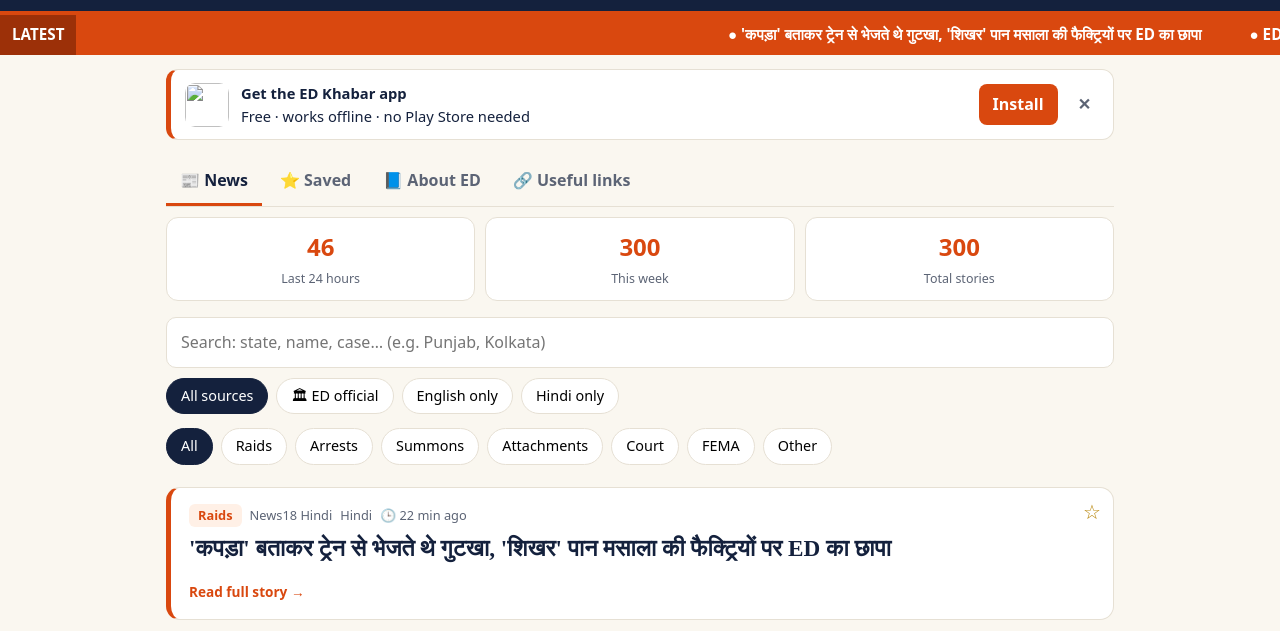
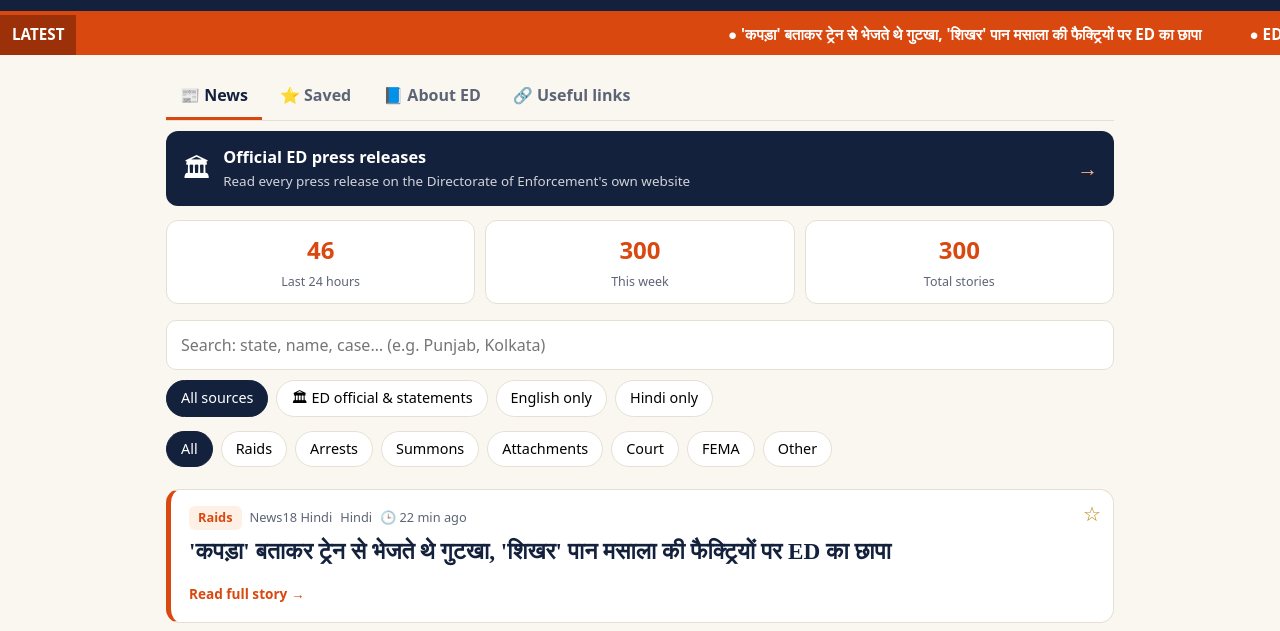
Before and after one commit to edkhabar/ed-khabar, a plain HTML site: page index.html in a window 1280 px wide. Shown: the part 98-729 px from the top of the page. Drawn offline with Linux system fonts and the light colour scheme; a web font is replaced by a local one.

Commit message:
Add files via upload

```diff
--- a/index.html
+++ b/index.html
@@ -91,13 +91,12 @@ footer{margin-top:36px;background:var(--ink);color:#cfd5e2;padding:20px 0;font-s
 footer b{color:#fff}
 .hidden{display:none}
 .tag.off{background:#e7f0ff;color:#1d4ed8}
-.install{display:flex;align-items:center;gap:12px;background:#fff;border:1px solid var(--line);border-left:5px solid var(--accent);border-radius:12px;padding:12px 14px;margin:14px 0 0}
-.install img{width:44px;height:44px;border-radius:10px}
-.install div{flex:1;font-size:.92rem}
-.install b{display:block}
-.install button{font:inherit;font-weight:700;border:none;border-radius:8px;padding:8px 14px;cursor:pointer}
-.install .go{background:var(--accent);color:#fff}
-.install .x{background:none;color:var(--muted);padding:8px}
+.official{display:flex;align-items:center;gap:12px;background:#14213d;color:#fff;text-decoration:none;border-radius:12px;padding:14px 16px;margin:4px 0 14px}
+.official .ic{font-size:1.6rem}
+.official b{display:block;font-size:1.02rem}
+.official small{display:block;opacity:.8;font-size:.84rem}
+.official .arr{margin-left:auto;font-size:1.3rem;color:#ffb38a}
+.official:hover{background:#1d2f57}
 .offline{background:#fff3cd;color:#664d03;text-align:center;font-size:.85rem;padding:6px}
 </style>
 </head>
@@ -120,12 +119,6 @@ footer b{color:#fff}
 <div class="offline hidden" id="offline">You're offline. Showing the last saved news.</div>
 
 <main class="wrap">
-  <div class="install hidden" id="installBar">
-    <img src="icons/icon-192.png" alt="">
-    <div><b>Get the ED Khabar app</b><span id="installHint">Free · works offline · no Play Store needed</span></div>
-    <button class="go" id="installBtn">Install</button>
-    <button class="x" id="installClose" aria-label="Close">✕</button>
-  </div>
   <nav class="tabs" role="tablist">
     <button class="on" data-view="news">📰 News</button>
     <button data-view="saved">⭐ Saved</button>
@@ -134,6 +127,11 @@ footer b{color:#fff}
   </nav>
 
   <section id="view-news">
+    <a class="official" href="https://enforcementdirectorate.gov.in/press-release" target="_blank" rel="noopener">
+      <span class="ic">🏛</span>
+      <span><b>Official ED press releases</b><small>Read every press release on the Directorate of Enforcement's own website</small></span>
+      <span class="arr">→</span>
+    </a>
     <div class="stats" id="stats"></div>
     <div class="controls">
       <input class="search" id="q" type="search" placeholder="Search: state, name, case… (e.g. Punjab, Kolkata)">
@@ -204,7 +202,7 @@ footer b{color:#fff}
 const CAT_EN = {'छापेमारी':'Raids','गिरफ़्तारी':'Arrests','समन':'Summons','कुर्की':'Attachments','अदालत':'Court','FEMA':'FEMA','अन्य':'Other'};
 const catOf = n => CAT_EN[n.category] || n.category || 'Other';
 const CATS = ['All','Raids','Arrests','Summons','Attachments','Court','FEMA','Other'];
-const LANGS = [['all','All sources'],['official','🏛 ED official'],['en','English only'],['hi','Hindi only']];
+const LANGS = [['all','All sources'],['official','🏛 ED official & statements'],['en','English only'],['hi','Hindi only']];
 let NEWS = [], cat = 'All', q = '', lang = 'all';
 let saved = [];
 try { saved = JSON.parse(localStorage.getItem('edk_saved') || '[]'); } catch(e) {}
@@ -226,7 +224,7 @@ function stats(){
 }
 function card(n, lead){
   const on = saved.includes(n.url);
-  const lg = (n.official ? '<span class="tag off">🏛 ED Official</span>' : '') + (n.lang === 'hi' ? '<span>Hindi</span>' : '<span>EN</span>');
+  const lg = (n.official ? '<span class="tag off">🏛 ED Official</span>' : n.statement ? '<span class="tag off">📢 ED statement</span>' : '') + (n.lang === 'hi' ? '<span>Hindi</span>' : '<span>EN</span>');
   return `<article class="card${lead?' lead':''}" lang="${n.lang==='hi'?'hi':'en'}">
     <button class="save" data-url="${esc(n.url)}" aria-label="Save story">${on?'★':'☆'}</button>
     <div class="meta"><span class="tag">${esc(catOf(n))}</span><span>${esc(n.source)}</span>${lg}<span title="${fmt(n.published)}">🕒 ${ago(n.published)}</span></div>
@@ -241,7 +239,7 @@ function render(){
     `<button class="chip${c===cat?' on':''}" data-cat="${c}">${c}</button>`).join('');
   const ql = q.toLowerCase();
   const items = NEWS.filter(n =>
-    (cat==='All' || catOf(n)===cat) && (lang==='all' || (lang==='official' ? n.official : n.lang===lang)) &&
+    (cat==='All' || catOf(n)===cat) && (lang==='all' || (lang==='official' ? (n.official || n.statement) : n.lang===lang)) &&
     (!ql || (n.title+' '+n.source).toLowerCase().includes(ql)));
   document.getElementById('list').innerHTML = items.length
     ? items.slice(0,150).map((n,i) => card(n, i===0 && cat==='All' && !q)).join('')
@@ -281,27 +279,7 @@ setInterval(load, 15*60*1000);
 if ('serviceWorker' in navigator) {
   window.addEventListener('load', () => navigator.serviceWorker.register('sw.js').catch(() => {}));
 }
-const bar = document.getElementById('installBar');
-const standalone = matchMedia('(display-mode: standalone)').matches || navigator.standalone;
-let dismissed = false; try { dismissed = localStorage.getItem('edk_install_x') === '1'; } catch(e) {}
-let deferred = null;
-window.addEventListener('beforeinstallprompt', e => {
-  e.preventDefault(); deferred = e;
-  if (!standalone && !dismissed) bar.classList.remove('hidden');
-});
-document.getElementById('installBtn').addEventListener('click', async () => {
-  if (deferred) { deferred.prompt(); await deferred.userChoice; deferred = null; bar.classList.add('hidden'); }
-});
-document.getElementById('installClose').addEventListener('click', () => {
-  bar.classList.add('hidden'); try { localStorage.setItem('edk_install_x','1'); } catch(e) {}
-});
-// iPhone: Safari has no install button, so show how to add it
-if (/iphone|ipad|ipod/i.test(navigator.userAgent) && !standalone && !dismissed) {
-  document.getElementById('installHint').textContent = 'Tap Share ⎋ then "Add to Home Screen"';
-  document.getElementById('installBtn').classList.add('hidden');
-  bar.classList.remove('hidden');
-}
-window.addEventListener('appinstalled', () => bar.classList.add('hidden'));
+
 const off = document.getElementById('offline');
 const net = () => off.classList.toggle('hidden', navigator.onLine);
 addEventListener('online', net); addEventListener('offline', net); net();
--- a/sw.js
+++ b/sw.js
@@ -1,5 +1,5 @@
 // ED Khabar service worker: app ko install-able banata hai aur offline bhi pichhli khabrein dikhata hai.
-const CACHE = 'edk-v2';
+const CACHE = 'edk-v4';
 const SHELL = ['./', 'index.html', 'manifest.webmanifest', 'icons/icon-192.png', 'icons/icon-512.png'];
 
 self.addEventListener('install', e => {
```
